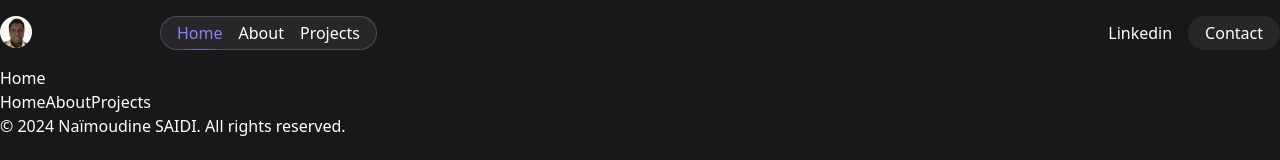
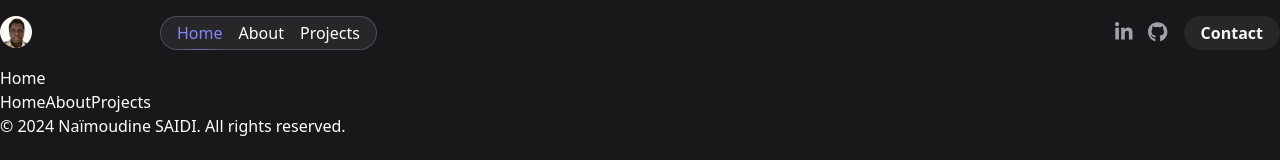
Before and after one commit to Naimoudine/portfolio, a React (Vite) app: page / in a window 1280 px wide. Shown: the top 160 px of the page. Built offline with nearby package versions, Linux system fonts and the light colour scheme.

Commit message:
added socials icons

```diff
--- a/package.json
+++ b/package.json
@@ -12,6 +12,7 @@
   },
   "dependencies": {
     "@fortawesome/fontawesome-svg-core": "^6.6.0",
+    "@fortawesome/free-brands-svg-icons": "^6.6.0",
     "@fortawesome/free-regular-svg-icons": "^6.6.0",
     "@fortawesome/free-solid-svg-icons": "^6.6.0",
     "@fortawesome/react-fontawesome": "^0.2.2",
@@ -20,7 +21,6 @@
     "react-router-dom": "^6.26.0"
   },
   "devDependencies": {
-    "@antfu/eslint-config": "^2.24.1",
     "@eslint/js": "^9.8.0",
     "@types/react": "^18.3.3",
     "@types/react-dom": "^18.3.0",
--- a/src/components/NavModal.tsx
+++ b/src/components/NavModal.tsx
@@ -1,6 +1,7 @@
 import { NavLink } from "react-router-dom";
 import { faXmark } from "@fortawesome/free-solid-svg-icons";
 import { FontAwesomeIcon } from "@fortawesome/react-fontawesome";
+import { faLinkedinIn, faGithub } from "@fortawesome/free-brands-svg-icons";
 
 type NavModalProps = {
   openNavModal: boolean;
@@ -28,23 +29,63 @@ export default function NavModal({
         </div>
         <nav className="mt-6">
           <ul>
-            <li className="py-2 border-b border-zinc-800/90">
-              <NavLink className="navModalLink" to="">
+            <li className="py-4 border-b border-zinc-800/90">
+              <NavLink
+                className={({ isActive }) =>
+                  isActive ? `navModalLink-active` : `navModalLink`
+                }
+                to="/"
+              >
                 Home
               </NavLink>
             </li>
-            <li className="py-2 border-b border-zinc-800/90">
-              <NavLink className="navModalLink" to="">
+            <li className="py-4 border-b border-zinc-800/90">
+              <NavLink
+                className={({ isActive }) =>
+                  isActive ? `navModalLink-active` : `navModalLink`
+                }
+                to="/about"
+              >
                 About
               </NavLink>
             </li>
-            <li className="py-2">
-              <NavLink className="navModalLink" to="">
+            <li className="py-4">
+              <NavLink
+                className={({ isActive }) =>
+                  isActive ? `navModalLink-active` : `navModalLink`
+                }
+                to="/projects"
+              >
                 Project
               </NavLink>
             </li>
           </ul>
         </nav>
+        <div className="flex items-center gap-4 py-4 border-t border-zinc-800">
+          <a
+            href="https://www.linkedin.com/in/naimoudine-saidi"
+            target="_blank"
+            rel="noopener noreferrer"
+          >
+            <FontAwesomeIcon
+              className="text-xl text-zinc-400 hover:text-primary"
+              icon={faLinkedinIn}
+            />
+          </a>
+          <a
+            href="https://github.com/Naimoudine"
+            target="_blank"
+            rel="noopener noreferrer"
+          >
+            <FontAwesomeIcon
+              className="text-xl text-zinc-400 hover:text-primary"
+              icon={faGithub}
+            />
+          </a>
+          <a href="mailto:naimoudinesaidi@gmail.com" className="btn">
+            Contact
+          </a>
+        </div>
       </div>
     </div>
   );
--- a/src/components/header/Navbar.tsx
+++ b/src/components/header/Navbar.tsx
@@ -2,6 +2,7 @@ import { NavLink, Link } from "react-router-dom";
 import { FontAwesomeIcon } from "@fortawesome/react-fontawesome";
 import moi from "../../assets/images/moi.jpg";
 import { faChevronDown } from "@fortawesome/free-solid-svg-icons";
+import { faGithub, faLinkedinIn } from "@fortawesome/free-brands-svg-icons";
 
 type NavbarProps = {
   setOpenNavModal: React.Dispatch<React.SetStateAction<boolean>>;
@@ -58,8 +59,29 @@ export default function Navbar({ setOpenNavModal }: NavbarProps) {
         </ul>
       </div>
       <div className="items-center hidden gap-4 sm:flex">
-        <Link to="">Linkedin</Link>
-        <button className="btn">Contact</button>
+        <a
+          href="https://www.linkedin.com/in/naimoudine-saidi"
+          target="_blank"
+          rel="noopener noreferrer"
+        >
+          <FontAwesomeIcon
+            className="text-xl text-zinc-400 hover:text-primary"
+            icon={faLinkedinIn}
+          />
+        </a>
+        <a
+          href="https://github.com/Naimoudine"
+          target="_blank"
+          rel="noopener noreferrer"
+        >
+          <FontAwesomeIcon
+            className="text-xl text-zinc-400 hover:text-primary"
+            icon={faGithub}
+          />
+        </a>
+        <a href="mailto:naimoudinesaidi@gmail.com" className="btn">
+          Contact
+        </a>
       </div>
       <button
         className="block btn sm:hidden"
--- a/src/index.css
+++ b/src/index.css
@@ -2,7 +2,7 @@
 
 @layer base {
   .btn {
-    @apply px-4 py-1 border rounded-full bg-zinc-800 border-zinc-800/90 hover:border-zinc-600/40;
+    @apply px-4 py-1 font-semibold border rounded-full cursor-pointer text-zinc-100 bg-zinc-800 border-zinc-800/90 hover:border-zinc-600/40;
   }
 }
 @tailwind components;
@@ -14,7 +14,11 @@
   }
 
   .navModalLink {
-    @apply text-zinc-300;
+    @apply font-semibold text-zinc-300 hover:text-primary;
+  }
+
+  .navModalLink-active {
+    @apply font-semibold text-zinc-300 text-primary;
   }
 
   .pseudo-after {
```
Also changed, not shown: 1 other file (tests, documents, lock files or other folders).
